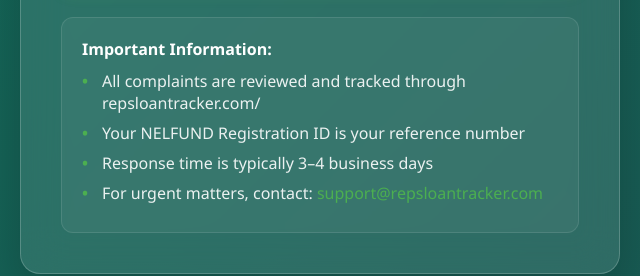
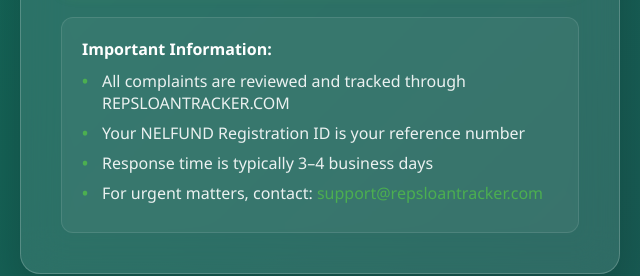
Before and after one commit to CoolBridge/LoanTrack-NG, a plain HTML site: page form.html in a window 1280 px wide. Shown: the part 1016-1292 px from the top of the page, 320-960 px from the left. Drawn offline with nearby package versions, Linux system fonts and the light colour scheme; no server answers.

Commit message:
Update form.html

```diff
--- a/form.html
+++ b/form.html
@@ -416,7 +416,7 @@
     <div class="info-box">
       <p><strong>Important Information:</strong></p>
       <ul>
-        <li>All complaints are reviewed and tracked through repsloantracker.com/</li>
+        <li>All complaints are reviewed and tracked through REPSLOANTRACKER.COM</li>
         <li>Your NELFUND Registration ID is your reference number</li>
         <li>Response time is typically 3–4 business days</li>
         <li>For urgent matters, contact: <a href="mailto:support@loantrack.ng">support@repsloantracker.com</a></li>
```
